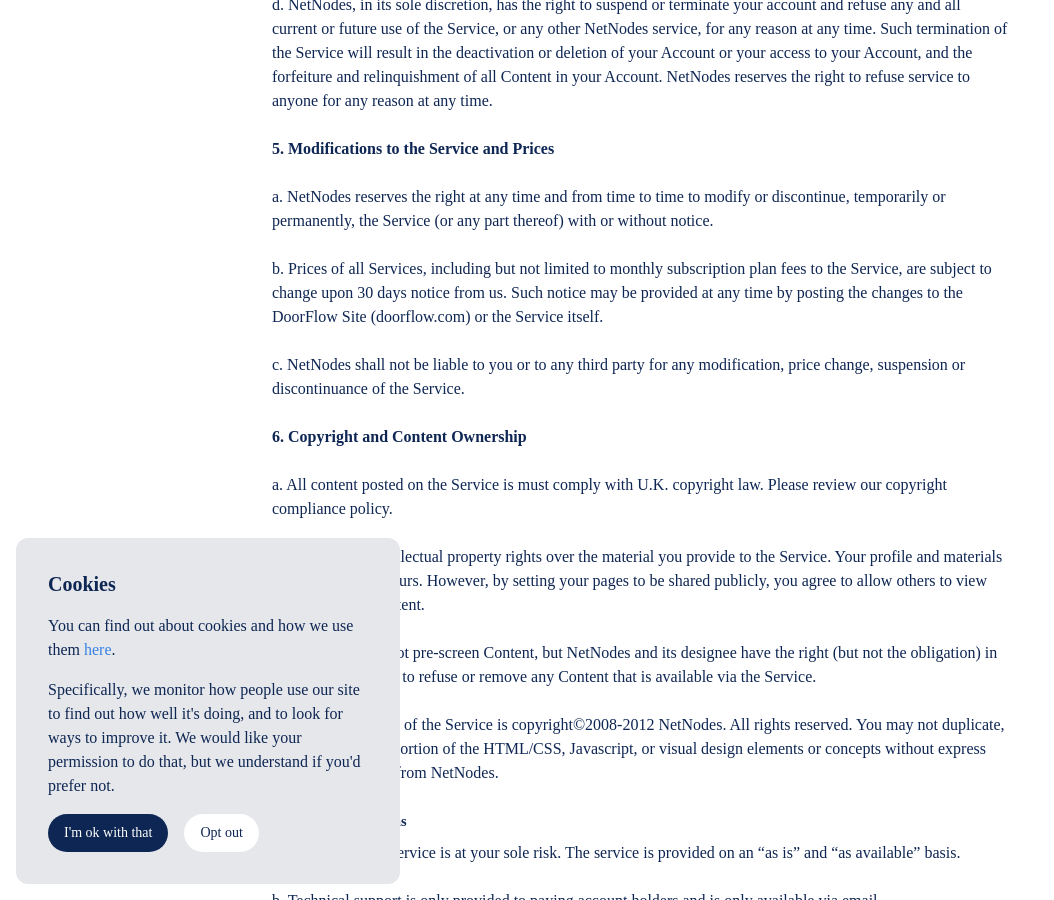
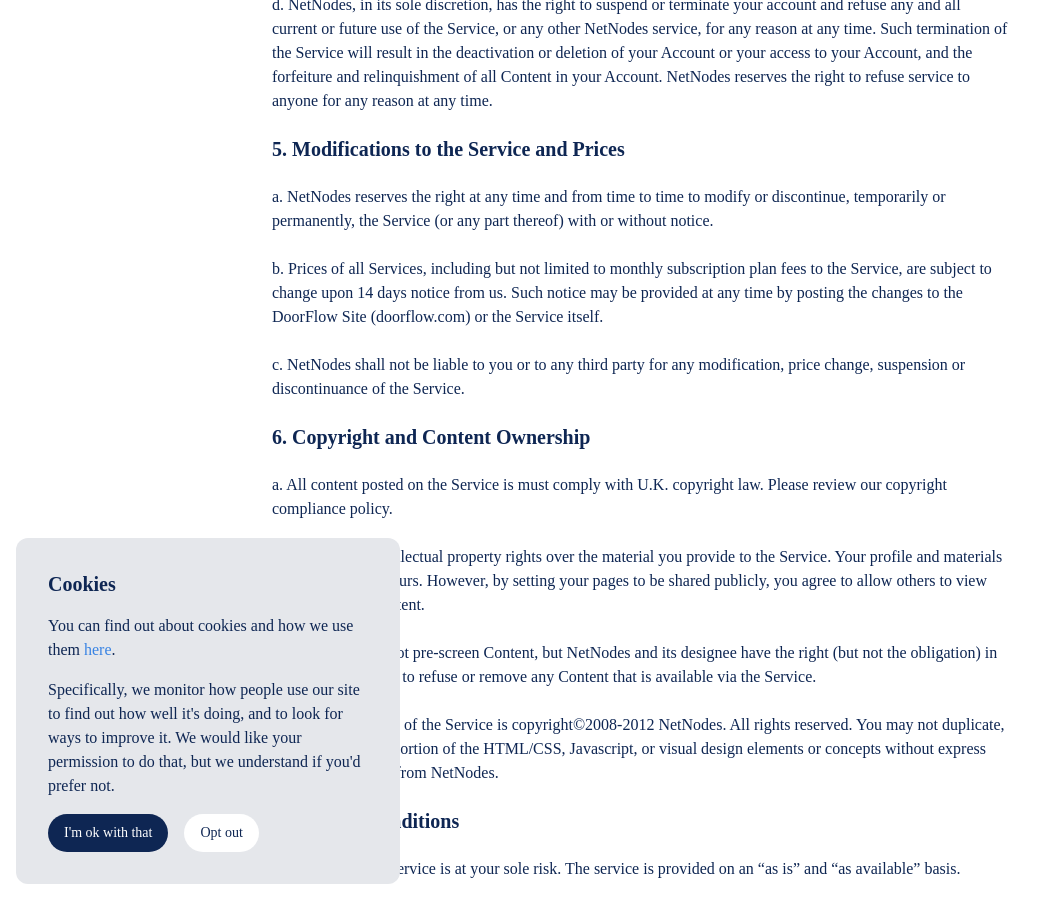
Before and after one commit to netnodes/Values, a Jekyll site: the page built from docs/terms_of_service.md, in a window 1280 px wide and 900 px high, scrolled down 2511 px. Shown: the whole window, without its empty margins (0-1054 px from the left). Built offline with Jekyll 4.4.1, drawn with Linux system fonts in a browser that asks for light colours; some web fonts are replaced; our own code applies the rules of GitHub Pages for plain Markdown files; a script that is not in the unit is left out.

Commit message:
Update terms_of_service.md

```diff
--- a/docs/terms_of_service.md
+++ b/docs/terms_of_service.md
@@ -10,7 +10,7 @@ NetNodes reserves the right to update and change the Terms of Service from time
 
 Violation of any of the terms below will result in the termination of your Account. While NetNodes prohibits such conduct and Content on the Service, you understand and agree that NetNodes cannot be responsible for the Content posted on the Service and you nonetheless may be exposed to such materials. You agree to use the Service at your own risk.
 
-### 1. Account Terms
+## 1. Account Terms
  a.	You must be 13 years or older to use this Service.
 
  b.	You must be a human. Accounts registered by “bots” or other automated methods are not permitted.
@@ -29,7 +29,7 @@ h.	One person or legal entity may not maintain more than one free account.
 
 i.	You may not use the Service for any illegal or unauthorised purpose. You must not, in the use of the Service, violate any laws in your jurisdiction (including but not limited to copyright laws).
 
-### 2. API Terms
+## 2. API Terms
 
 Customers may access their DoorFlow account data via an API (Application Program Interface). Any use of the API, including use of the API through a NetNodes product or third-party product that accesses DoorFlow, is bound by the terms of this agreement plus the following specific terms:
 
@@ -39,7 +39,7 @@ Customers may access their DoorFlow account data via an API (Application Program
 
 c.	NetNodes reserves the right at any time to modify or discontinue, temporarily or permanently, your access to the API (or any part thereof) with or without notice.
 
-### 3. Payment, Refunds, Upgrading and Downgrading Terms
+## 3. Payment, Refunds, Upgrading and Downgrading Terms
 a.	A valid credit card is required for paying accounts. Free accounts are not required to provide a credit card number.
 
 b.	If you initially sign up for a Personal, Basic, Plus, Solo, Premium, or Max account, and you don't cancel that account within 30 days, you will be billed monthly starting on the 30th day after your account was initially created. If you cancel prior to the processing of your first invoice on the 30th day, you will not be charged.
@@ -54,7 +54,7 @@ f.	For any upgrade or downgrade in plan level, your credit card that you provide
 
 g.	Downgrading your Service may cause the loss of Content, features, or capacity of your Account. NetNodes does not accept any liability for such loss.
 
-### 4. Cancellation and Termination
+## 4. Cancellation and Termination
 a. You are solely responsible for properly cancelling your account. An email or phone request to cancel your account is not considered cancellation. You can cancel your account at any time by clicking on the Account link in the global navigation bar at the top of the screen. The Account screen provides a simple no questions asked cancellation link.
 
 b.	All of your Content will be immediately deleted from the Service upon cancellation. This information can not be recovered once your account is cancelled.
@@ -63,14 +63,14 @@ c.	If you cancel the Service before the end of your current paid up month, your
 
 d.	NetNodes, in its sole discretion, has the right to suspend or terminate your account and refuse any and all current or future use of the Service, or any other NetNodes service, for any reason at any time. Such termination of the Service will result in the deactivation or deletion of your Account or your access to your Account, and the forfeiture and relinquishment of all Content in your Account. NetNodes reserves the right to refuse service to anyone for any reason at any time.
 
-### 5. Modifications to the Service and Prices
+## 5. Modifications to the Service and Prices
 a.	NetNodes reserves the right at any time and from time to time to modify or discontinue, temporarily or permanently, the Service (or any part thereof) with or without notice.
 
-b.	Prices of all Services, including but not limited to monthly subscription plan fees to the Service, are subject to change upon 30 days notice from us. Such notice may be provided at any time by posting the changes to the DoorFlow Site (doorflow.com) or the Service itself.
+b.	Prices of all Services, including but not limited to monthly subscription plan fees to the Service, are subject to change upon 14 days notice from us. Such notice may be provided at any time by posting the changes to the DoorFlow Site (doorflow.com) or the Service itself.
 
 c.	NetNodes shall not be liable to you or to any third party for any modification, price change, suspension or discontinuance of the Service.
 
-### 6. Copyright and Content Ownership
+## 6. Copyright and Content Ownership
 a.	All content posted on the Service is must comply with U.K. copyright law. Please review our copyright compliance policy.
 
 b.	We claim no intellectual property rights over the material you provide to the Service. Your profile and materials uploaded remain yours. However, by setting your pages to be shared publicly, you agree to allow others to view and share your Content.
@@ -79,7 +79,7 @@ c.	NetNodes does not pre-screen Content, but NetNodes and its designee have the
 
 d.	The look and feel of the Service is copyright©2008-2012 NetNodes. All rights reserved. You may not duplicate, copy, or reuse any portion of the HTML/CSS, Javascript, or visual design elements or concepts without express written permission from NetNodes.
 
-#### 7. General Conditions
+## 7. General Conditions
 a.	Your use of the Service is at your sole risk. The service is provided on an “as is” and “as available” basis.
 
 b.	Technical support is only provided to paying account holders and is only available via email.
```
